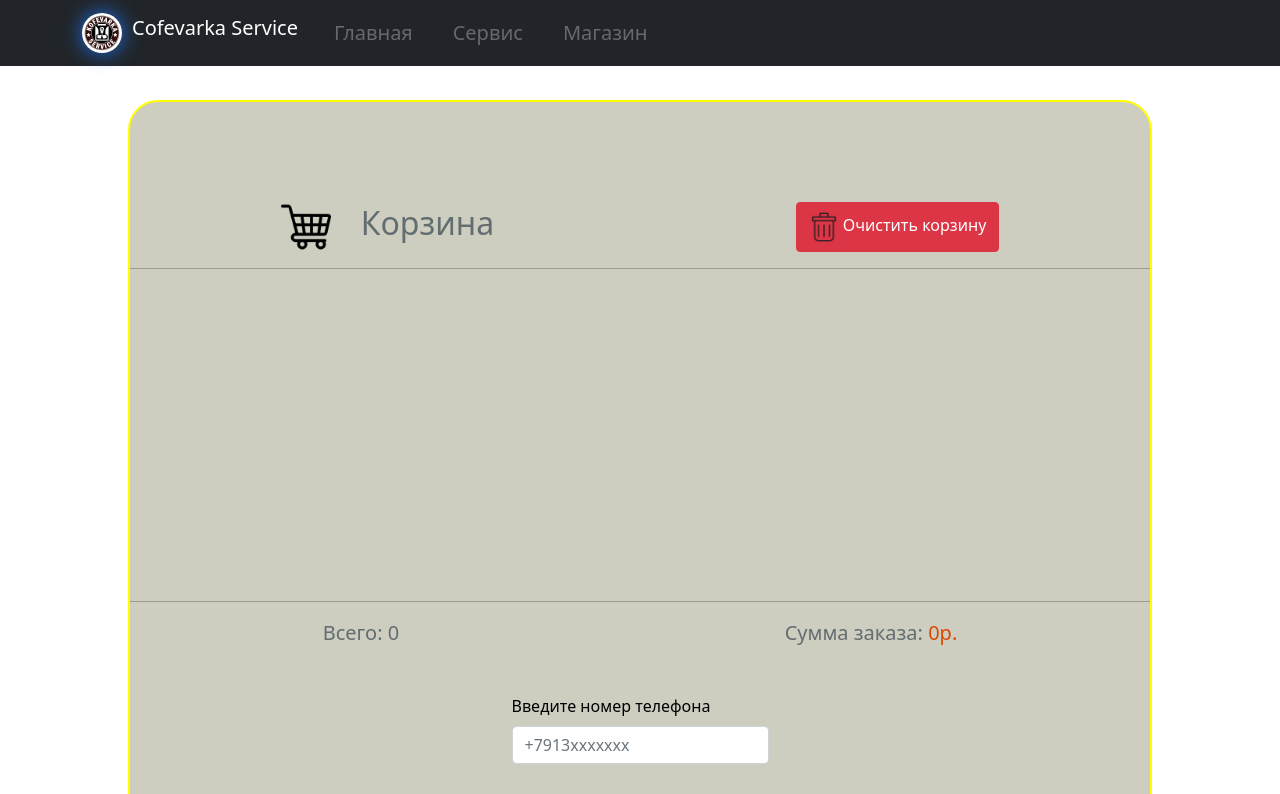
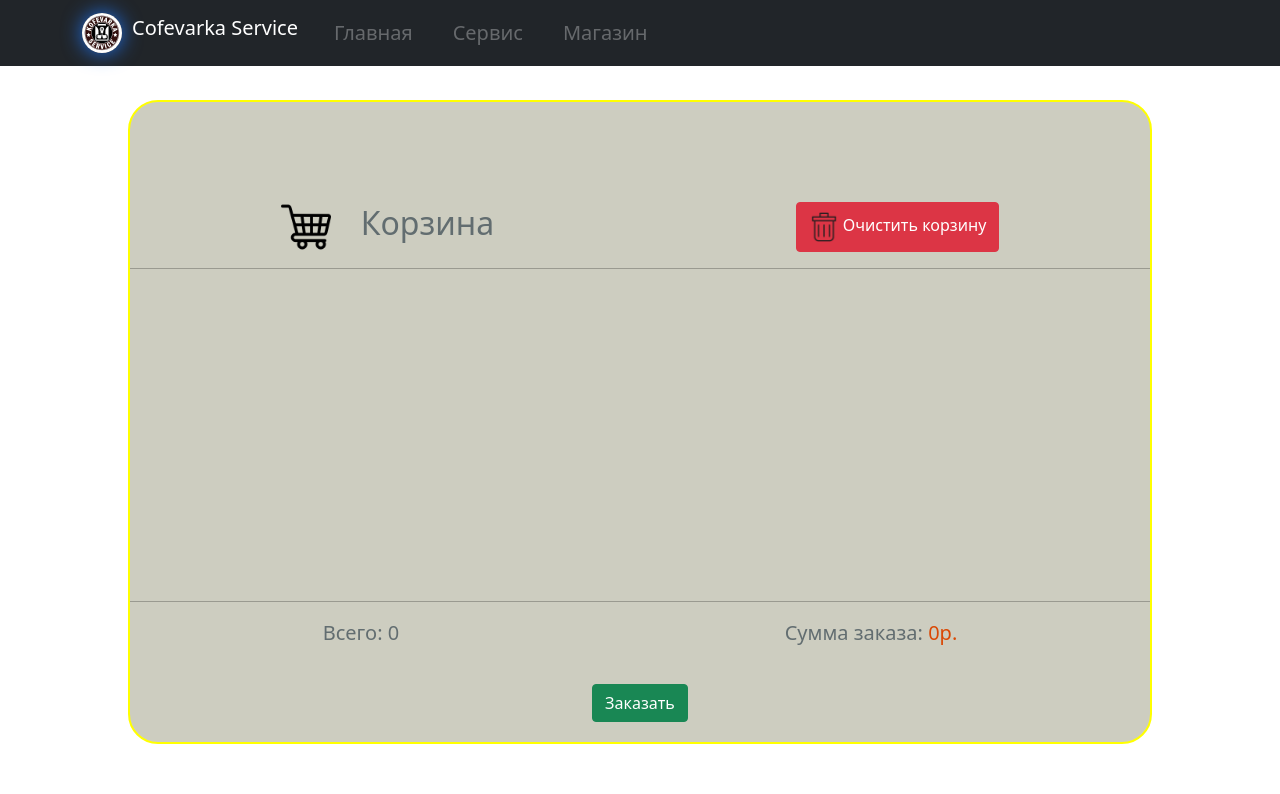
Before and after one commit to EvgeniyOl/KOFEVARKA_SERVICE, a React (Create React App) app: page /basket in a window 1280 px wide. Shown: the top 794 px of the page. Built offline with nearby package versions, Linux system fonts and the light colour scheme.

Commit message:
application modal add

```diff
--- /dev/null
+++ b/src/Pages/BasketPage/BasketModalForm.tsx
@@ -0,0 +1,111 @@
+import axios from 'axios';
+import { useState } from 'react';
+import { Alert, Button, Form, Modal } from 'react-bootstrap';
+import { useForm } from 'react-hook-form';
+import { useDispatch } from 'react-redux';
+import { clearItems } from '../../Redux/Slices/basketSlice';
+import { getApplication } from '../../utils/getApplicationData';
+
+const BasketModalForm: React.FC = () => {
+  const dispatch = useDispatch();
+  const [showSuccessAlert, setShowSuccessAlert] = useState(false);
+  const [showDangerAlert, setShowDangerAlert] = useState(false);
+
+  const {
+    register, //набор св-в
+    formState: { errors },
+    handleSubmit, //обертка
+    reset, //сброс после отправки
+  } = useForm();
+
+  const onSubmit = (data: any) => {
+    const telegramToken = process.env.REACT_APP_TOKEN;
+    const CHAT_ID = '-707751403';
+    const URL_API = `https://api.telegram.org/bot${telegramToken}/sendMessage`;
+
+    let message = `<b>Заявка с сайта!</b>\n`;
+    const { itemData, totalPriceData } = getApplication();
+    message += JSON.stringify({ itemData, totalPriceData, data }, null, '\t');
+    if (itemData.length > 0) {
+      axios.post(URL_API, {
+        chat_id: CHAT_ID,
+        parse_mode: 'html',
+        text: message,
+      });
+      reset();
+      dispatch(clearItems());
+      window.localStorage.clear();
+      setShowSuccessAlert(!showSuccessAlert);
+    } else {
+      setShowDangerAlert(!showDangerAlert);
+    }
+  };
+
+  return (
+    <>
+      <Modal.Header closeButton />
+      <Modal.Title className="modal__tittle">Ваш заказ</Modal.Title>
+      <Modal.Body>
+        <Form onSubmit={handleSubmit(onSubmit)}>
+          <Form.Group>
+            <Form.Label>Ваше имя</Form.Label>
+            <Form.Control
+              placeholder="Дмитрий"
+              {...register('Имя', {
+                required: 'Поле обязательно к заполнению!',
+                minLength: {
+                  value: 2,
+                  message: 'Минимум 2 символа!',
+                },
+              })}
+            />
+          </Form.Group>
+          <p className="errors">{errors?.Имя?.message}</p>
+          <Form.Group>
+            <Form.Label>Номер телефона</Form.Label>
+            <Form.Control
+              placeholder="+7913xxxxxxx"
+              {...register('PhoneNumber', {
+                required: 'Поле обязательно к заполнению!',
+                minLength: {
+                  value: 11,
+                  message: 'Минимум 11 символов!',
+                },
+                maxLength: {
+                  value: 12,
+                  message: 'Максимум 12 символов!',
+                },
+              })}
+            />
+          </Form.Group>
+          <p className="errors">{errors?.PhoneNumber?.message}</p>
+          {showSuccessAlert && (
+            <Alert
+              className="mt-3"
+              id="successForm"
+              key={'success'}
+              variant={'success'}
+            >
+              Ваша заявка принята, ожидайте звонка.
+            </Alert>
+          )}
+          {showDangerAlert && (
+            <Alert
+              className="mt-3"
+              id="dangerForm"
+              key={'danger'}
+              variant={'danger'}
+            >
+              В корзине ничего нет!
+            </Alert>
+          )}
+          <Button type="submit" variant="outline-success" className="mt-4">
+            Отправить заявку
+          </Button>{' '}
+        </Form>
+      </Modal.Body>
+    </>
+  );
+};
+
+export default BasketModalForm;
--- a/src/Pages/BasketPage/BasketPage.css
+++ b/src/Pages/BasketPage/BasketPage.css
@@ -41,3 +41,9 @@
   width: 50px;
   margin-right: 30px;
 }
+.basket-button {
+  display: flex;
+  justify-content: center;
+  align-items: center;
+  margin: 20px;
+}
--- a/src/Pages/BasketPage/BasketPage.tsx
+++ b/src/Pages/BasketPage/BasketPage.tsx
@@ -6,48 +6,51 @@ import { basketSelector, clearItems } from '../../Redux/Slices/basketSlice';
 import BasketItems from './BasketItem';
 import axios from 'axios';
 import { getApplication } from '../../utils/getApplicationData';
-import { Button, Form } from 'react-bootstrap';
+import { Button, Form, Modal } from 'react-bootstrap';
 import { useForm } from 'react-hook-form';
+import { useState } from 'react';
+import BasketModalForm from './BasketModalForm';
 
 const BasketPage: React.FC = () => {
   const { items, totalPrice } = useSelector(basketSelector);
   const dispatch = useDispatch();
-
+  const [showBasketModal, setShowBasketModal] = useState(false);
+  const handleCloseBasketModal = () => setShowBasketModal(false);
+  const handleShowBasketModal = () => setShowBasketModal(true);
   const removeBasket = () => {
     dispatch(clearItems());
   };
   const totalCount = items.reduce((sum, item) => sum + item.count, 0);
 
-  const {
-    register, //набор св-в
-    formState: { errors },
-    handleSubmit, //обертка
-    reset, //сброс после отправки
-  } = useForm();
+  // const {
+  //   register, //набор св-в
+  //   formState: { errors },
+  //   handleSubmit, //обертка
+  //   reset, //сброс после отправки
+  // } = useForm();
 
-  const onSubmit = (data: any) => {
-    const telegramToken = process.env.REACT_APP_TOKEN;
-    const CHAT_ID = '-707751403';
-    const URL_API = `https://api.telegram.org/bot${telegramToken}/sendMessage`;
+  // const onSubmit = (data: any) => {
+  //   const telegramToken = process.env.REACT_APP_TOKEN;
+  //   const CHAT_ID = '-707751403';
+  //   const URL_API = `https://api.telegram.org/bot${telegramToken}/sendMessage`;
 
-    let message = `<b>Заявка с сайта!</b>\n`;
-    const { itemData, totalPriceData } = getApplication();
-    message += JSON.stringify({ itemData, totalPriceData, data }, null, '\t');
-    if (itemData.length > 0) {
-      axios.post(URL_API, {
-        chat_id: CHAT_ID,
-        parse_mode: 'html',
-        text: message,
-      });
-      console.log(message);
-      alert('Мы получили ваш заказ, ожидайте звонка');
-      reset();
-      dispatch(clearItems());
-      window.localStorage.clear();
-    } else {
-      alert('Ваша корзина пуста');
-    }
-  };
+  //   let message = `<b>Заявка с сайта!</b>\n`;
+  //   const { itemData, totalPriceData } = getApplication();
+  //   message += JSON.stringify({ itemData, totalPriceData, data }, null, '\t');
+  //   if (itemData.length > 0) {
+  //     axios.post(URL_API, {
+  //       chat_id: CHAT_ID,
+  //       parse_mode: 'html',
+  //       text: message,
+  //     });
+  //     alert('Мы получили ваш заказ, ожидайте звонка');
+  //     reset();
+  //     dispatch(clearItems());
+  //     window.localStorage.clear();
+  //   } else {
+  //     alert('В корзине ничего нет!');
+  //   }
+  // };
 
   return (
     <div className="contaner">
@@ -74,31 +77,14 @@ const BasketPage: React.FC = () => {
             Сумма заказа: <span className="basket-price">{totalPrice}р.</span>{' '}
           </p>
         </div>
-        <div className="basket-pay">
-          <Form onSubmit={handleSubmit(onSubmit)}>
-            <Form.Group>
-              <Form.Label>Введите номер телефона</Form.Label>
-              <Form.Control
-                placeholder="+7913xxxxxxx"
-                {...register('PhoneNumber', {
-                  required: 'Поле обязательно к заполнению!',
-                  minLength: {
-                    value: 11,
-                    message: 'Минимум 11 символов!',
-                  },
-                  maxLength: {
-                    value: 12,
-                    message: 'Максимум 12 символов!',
-                  },
-                })}
-              />
-            </Form.Group>
-            <p className="errors">{errors?.PhoneNumber?.message}</p>
-            <Button type="submit" className="btn btn-success mt-3 w-100">
-              Заказать
-            </Button>{' '}
-          </Form>
+        <div className="basket-button">
+          <Button className="btn btn-success" onClick={handleShowBasketModal}>
+            Заказать
+          </Button>{' '}
         </div>
+        <Modal show={showBasketModal} onHide={handleCloseBasketModal}>
+          <BasketModalForm />
+        </Modal>
       </div>
     </div>
   );
--- a/src/Pages/ServicePage/ServicePage.tsx
+++ b/src/Pages/ServicePage/ServicePage.tsx
@@ -9,7 +9,6 @@ import Telega from './../../Assets/img/telegram.png';
 
 const ServicePage: React.FC = () => {
   const [showServiceModal, setshowServiceModal] = useState(false);
-
   const handleCloseServiceModal = () => setshowServiceModal(false);
   const handleShowServiceModal = () => setshowServiceModal(true);
 
```
